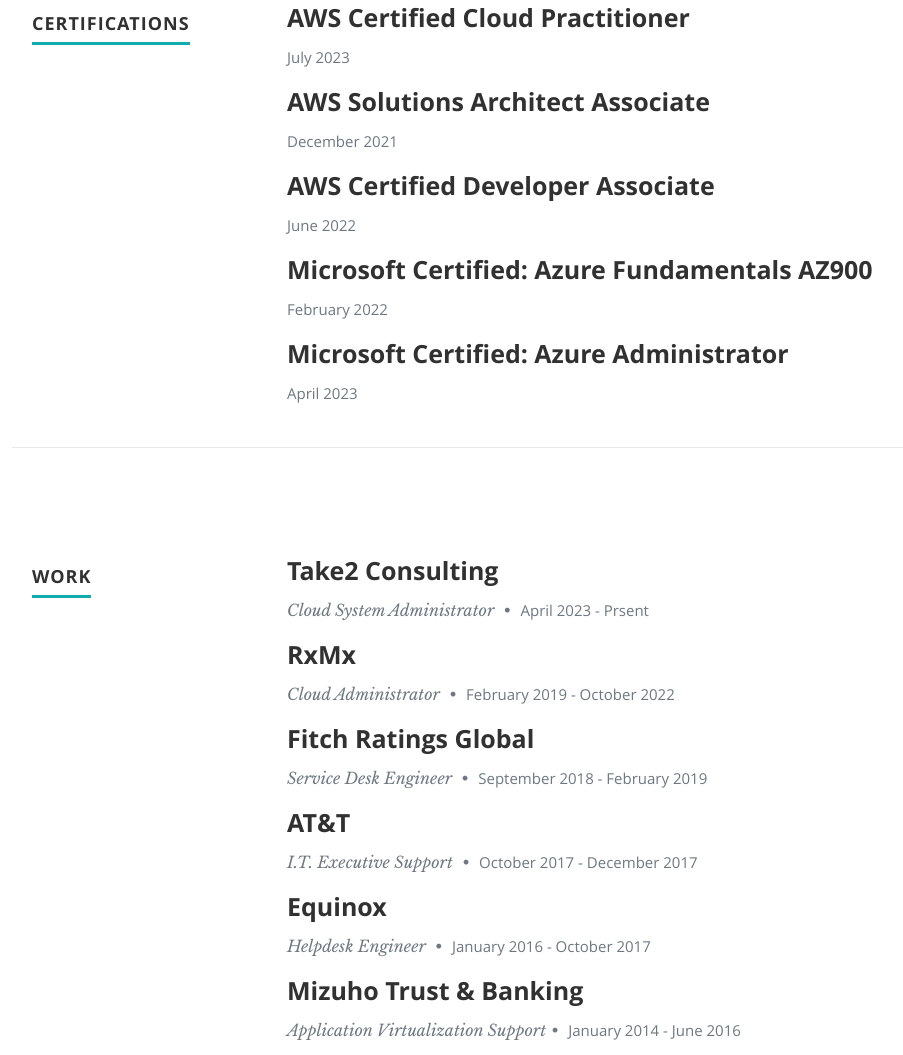
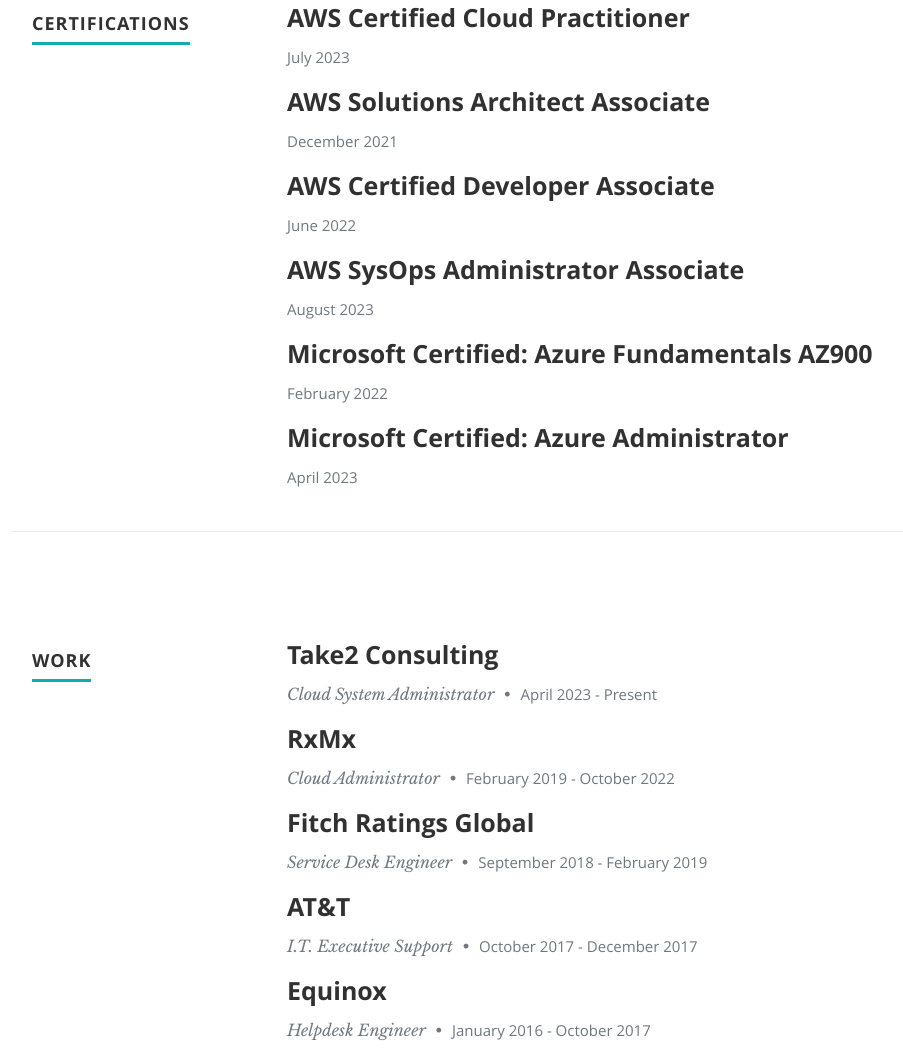
Before and after one commit to samcolon/aws-resume, a plain HTML site: page Resume/index.html in a window 1280 px wide. Shown: the part 1541-2596 px from the top of the page, without its empty margins (118-1021 px from the left). Drawn offline with nearby package versions, Linux system fonts and the light colour scheme; no server answers; a script that the page names is missing.

Commit message:
updated index.html

```diff
--- a/Resume/index.html
+++ b/Resume/index.html
@@ -172,6 +172,17 @@
 
                <div class="twelve columns">
 
+                  <h3>AWS SysOps Administrator Associate</h3>
+                  <p class="info"><em class="date">August 2023</em></p>
+
+               </div>
+
+            </div> <!-- item end -->
+
+            <div class="row item">
+
+               <div class="twelve columns">
+
                   <h3>Microsoft Certified: Azure Fundamentals AZ900</h3>
                   <p class="info"><em class="date">February 2022</em></p>
 
@@ -213,7 +224,7 @@
                <div class="twelve columns">
 
                   <h3>Take2 Consulting</h3>
-                  <p class="info">Cloud System Administrator <span>&bull;</span> <em class="date">April 2023 - Prsent</em>
+                  <p class="info">Cloud System Administrator <span>&bull;</span> <em class="date">April 2023 - Present</em>
                   </p>
 
 
```
